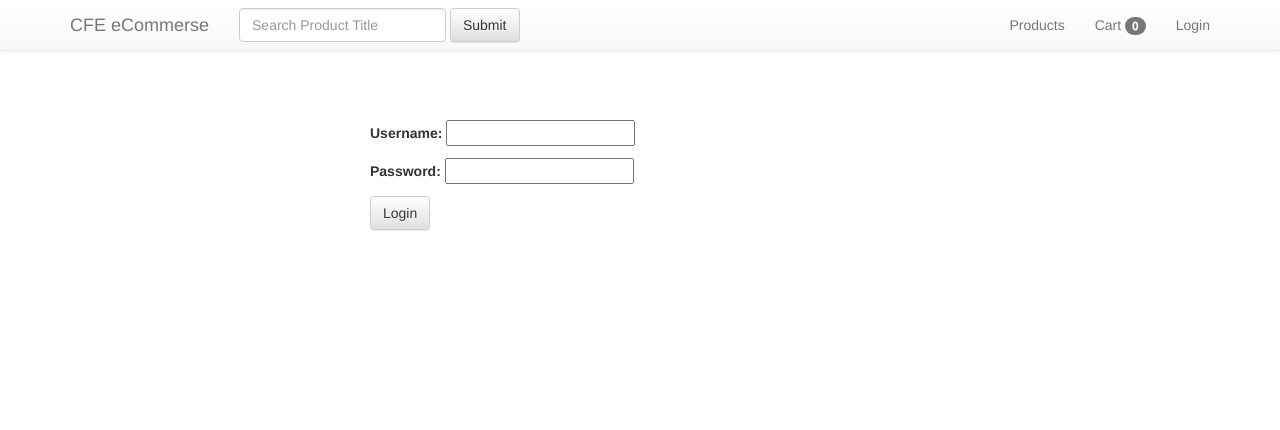
After one commit to loafbaker/-django_ecommerce1-, a Django app: a page that uses templates/form.html in a window 1280 px wide. The commit adds this page. Shown: the top 430 px of the page. Run offline with Django 3.2, Linux system fonts and the light colour scheme; parts of the project's set-up code (start-up, migrations or seed data) failed here and were passed over; some libraries are stand-ins or nearby versions.

Commit message:
Add login view

```diff
--- /dev/null
+++ b/accounts/forms.py
@@ -0,0 +1,5 @@
+from django import forms
+
+class LoginForm(forms.Form):
+    username = forms.CharField()
+    password = forms.CharField(widget=forms.PasswordInput())
--- a/accounts/views.py
+++ b/accounts/views.py
@@ -2,7 +2,22 @@ from django.shortcuts import render, HttpResponseRedirect
 from django.contrib.auth import logout, login, authenticate
 
 # Create your views here.
+from .forms import LoginForm
 
 def logout_view(request):
     logout(request)
     return HttpResponseRedirect('/')
+
+def login_view(request):
+    form = LoginForm(request.POST or None)
+
+    if form.is_valid():
+        username = form.cleaned_data['username']
+        password = form.cleaned_data['password']
+        user = authenticate(username=username, password=password)
+        login(request, user)
+
+    context = {
+        'form': form
+    }
+    return render(request, "form.html", context)
--- a/django_ecommerce1/urls.py
+++ b/django_ecommerce1/urls.py
@@ -19,6 +19,7 @@ urlpatterns = patterns('',
 
     url(r'^admin/', include(admin.site.urls)),
     url(r'^accounts/logout/&', 'accounts.views.logout_view', name='auth_logout'),
+    url(r'^accounts/login/&', 'accounts.views.login_view', name='auth_login'),
 )
 
 if settings.DEBUG:
--- /dev/null
+++ b/templates/form.html
@@ -0,0 +1,12 @@
+{% extends "base.html" %}
+
+{% block content %}
+
+<div class="col-sm-6 col-sm-offset-3" style="margin-top:50px;">
+  <form method="POST" action="">{% csrf_token %}
+    {{ form.as_p }}
+    <input type="submit" value="Login" class="btn btn-default" />
+  </form>
+</div>
+
+{% endblock %}
--- a/templates/navbar.html
+++ b/templates/navbar.html
@@ -23,6 +23,8 @@
             {% if request.user.is_authenticated %}
             <li><a href="#">Account</a></li>
             <li><a href="{% url 'auth_logout' %}">Logout</a></li>
+            {% else %}
+            <li><a href="{% url 'auth_login' %}">Login</a></li>
             {% endif %}
           </ul>
         </div><!--/.nav-collapse -->
```
Also changed, not shown: README.md, django_ecommerce1.sqlite.
